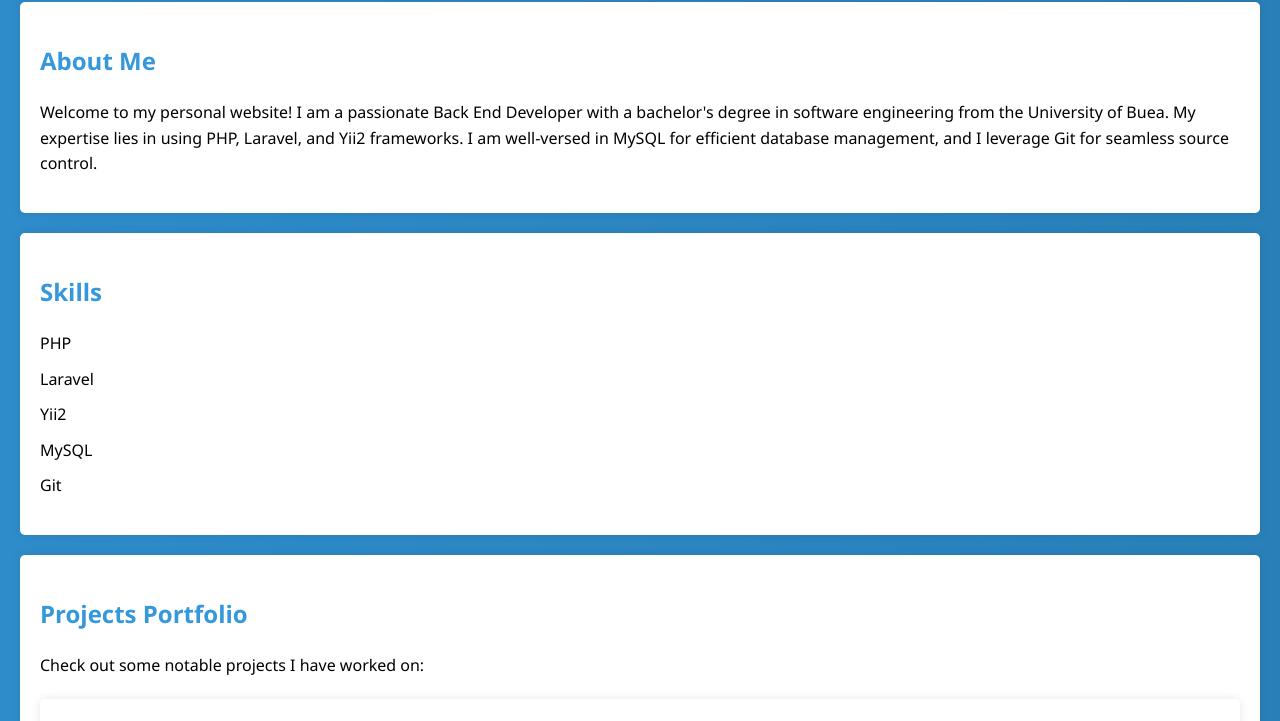
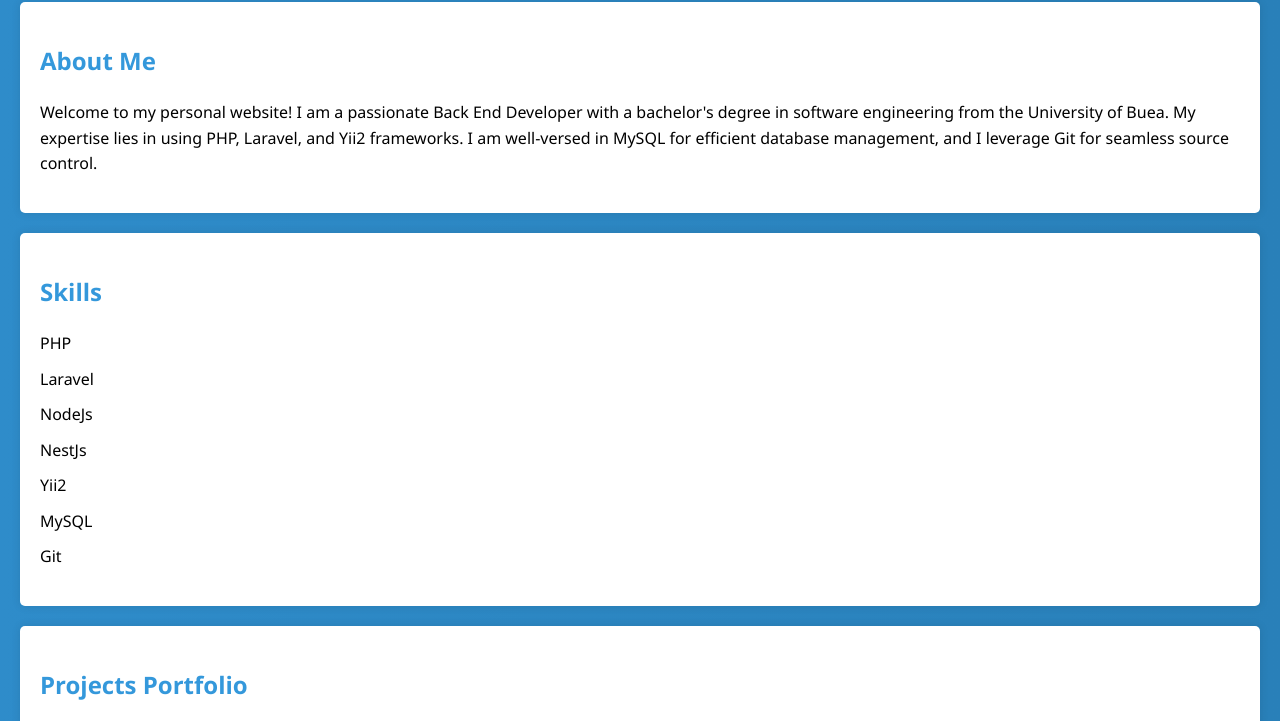
Before and after one commit to Mahwou/courage, a plain HTML site: page index.html in a window 1280 px wide. Shown: the part 341-1062 px from the top of the page. Drawn offline with Linux system fonts and the light colour scheme.

Commit message:
update (app) add skills.

```diff
--- a/index.html
+++ b/index.html
@@ -42,6 +42,8 @@
         <ul>
             <li>PHP</li>
             <li>Laravel</li>
+            <li>NodeJs</li>
+            <li>NestJs</li>
             <li>Yii2</li>
             <li>MySQL</li>
             <li>Git</li>
```
